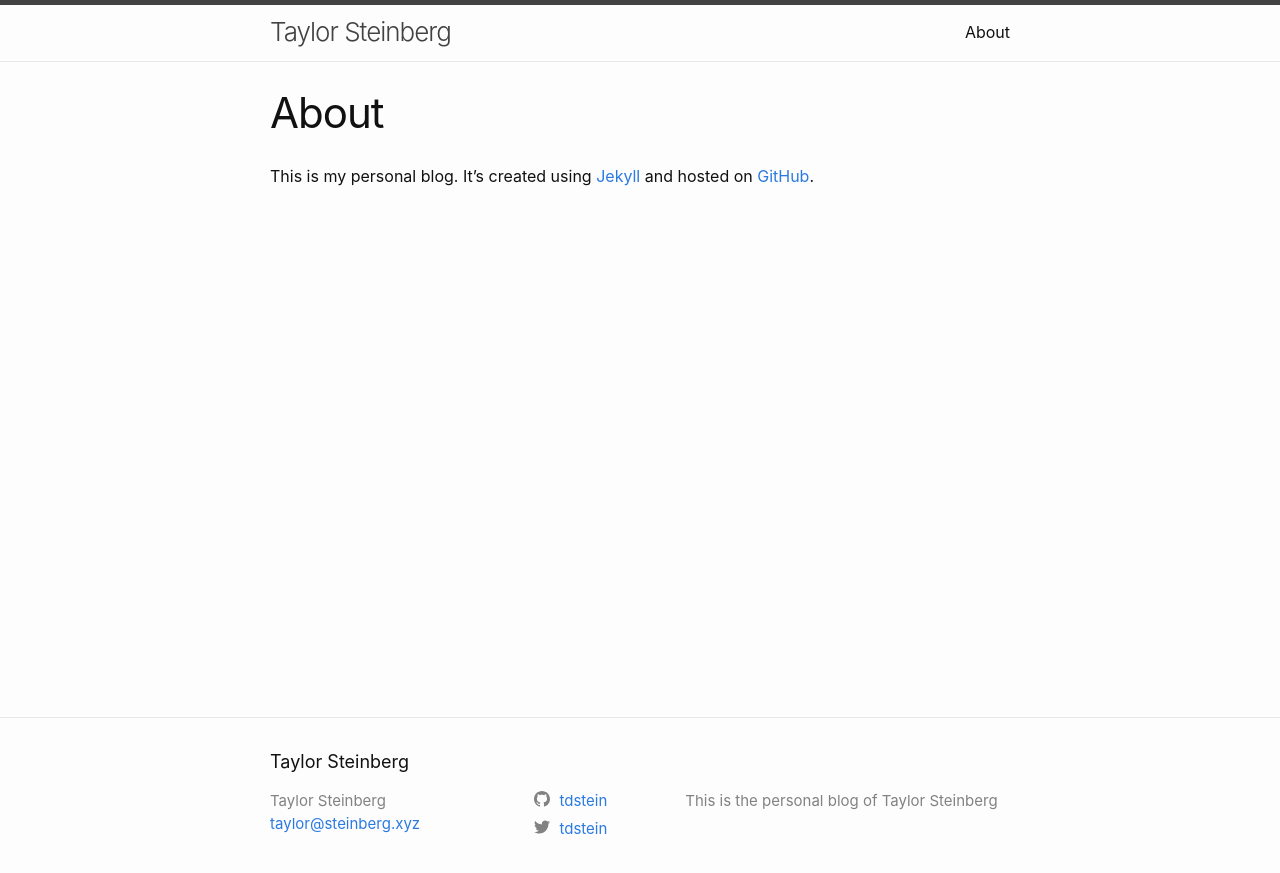
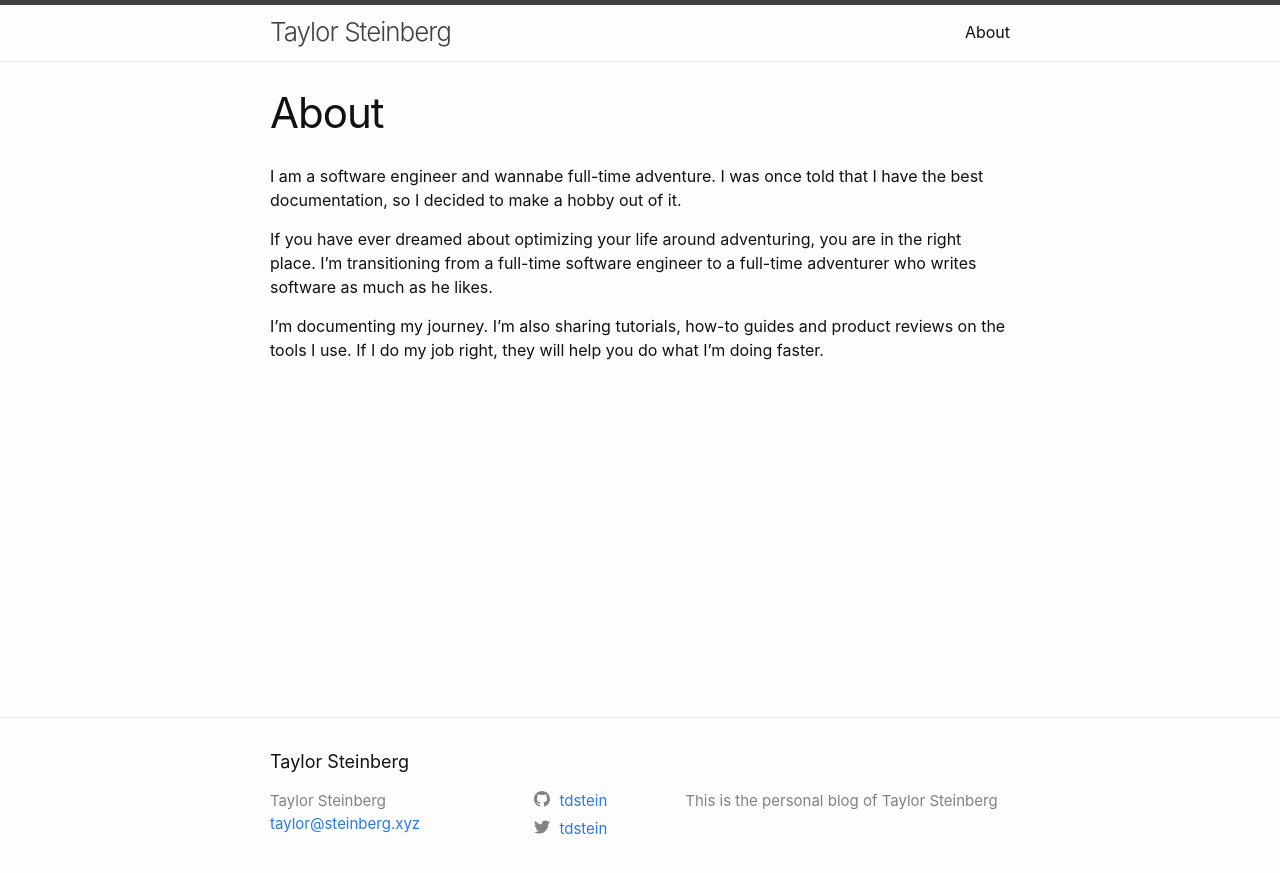
Before and after one commit to tdstein/personal-blog, a Jekyll site: the page built from about.md, in a window 1280 px wide. Shown: the top 873 px of the page. Built offline with Jekyll 4.4.1, drawn with Linux system fonts in a browser that asks for light colours.

Commit message:
Updates about.md

```diff
--- a/about.md
+++ b/about.md
@@ -4,4 +4,8 @@ title: About
 permalink: /about/
 ---
 
-This is my personal blog. It's created using [Jekyll](https://jekyllrb.com/) and hosted on [GitHub](https://github.com/tdstein/personal-blog/).
+I am a software engineer and wannabe full-time adventure. I was once told that I have the best documentation, so I decided to make a hobby out of it.
+
+If you have ever dreamed about optimizing your life around adventuring, you are in the right place. I'm transitioning from a full-time software engineer to a full-time adventurer who writes software as much as he likes.
+
+I'm documenting my journey. I'm also sharing tutorials, how-to guides and product reviews on the tools I use. If I do my job right, they will help you do what I'm doing faster.
```
